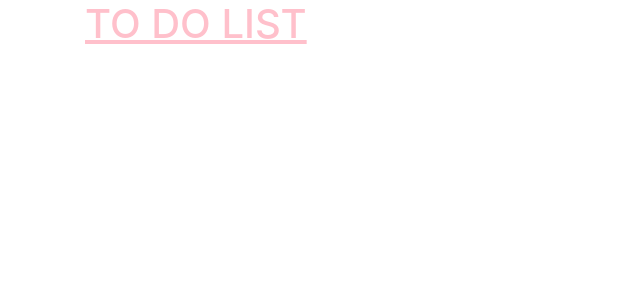
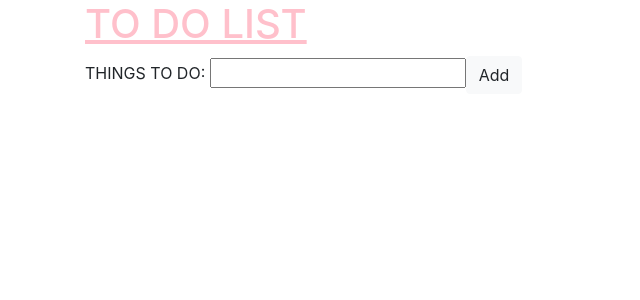
Before and after one commit to gemsterina/todo-app-frontend, a React app: page / in a window 1280 px wide. Shown: the top 300 px of the page, without its empty margins (0-640 px from the left). Built offline with nearby package versions, Linux system fonts and the light colour scheme.

Commit message:
added input box

```diff
--- a/src/App.js
+++ b/src/App.js
@@ -1,5 +1,6 @@
 import React, { Component } from 'react';
 import Header from './components/Header';
+import InputBox from './components/InputBox';
 
 
 
@@ -8,6 +9,7 @@ class App extends Component {
     return (
       <div className="container">
         <Header />
+        <InputBox />
       </div>
     );
   }
--- /dev/null
+++ b/src/components/InputBox.js
@@ -0,0 +1,21 @@
+import React from 'react';
+
+class InputBox extends React.Component {
+
+    render(){
+        return  (
+            <div className="row">
+                <div className="col-lg">
+                       <form>
+                            THINGS TO DO: <input type="text" name="entry" id="formfield" />
+                          <button type="button" id="button" className="btn btn-light">Add</button>
+                      </form>
+                </div>
+            </div>
+        );
+
+    }
+}
+
+
+export default InputBox;
```
Also changed, not shown: src/components/TaskList.js (added).
